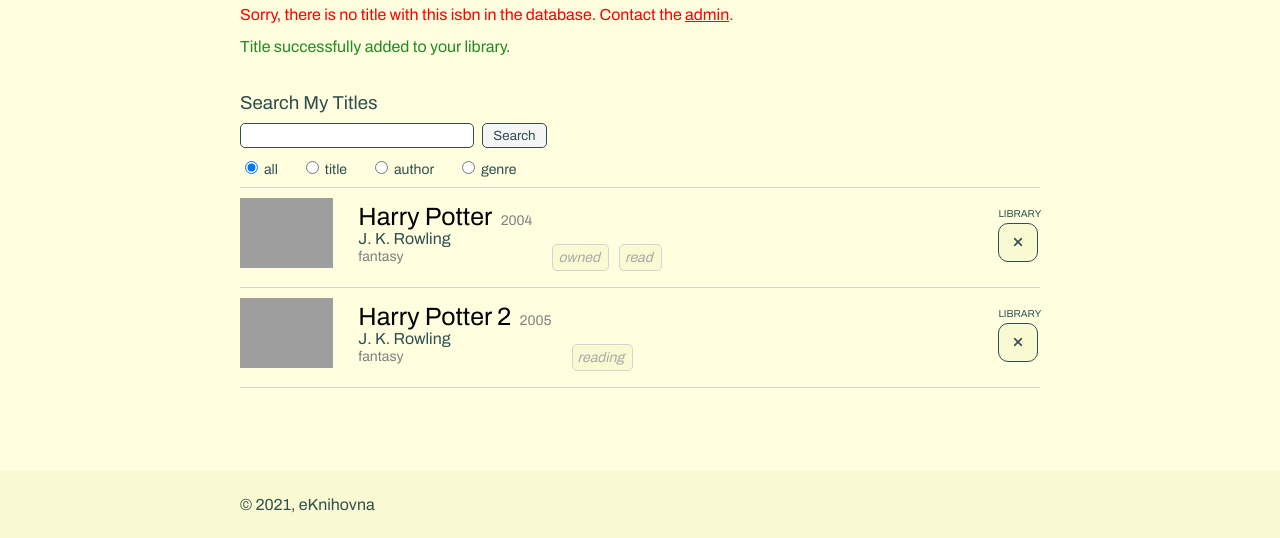
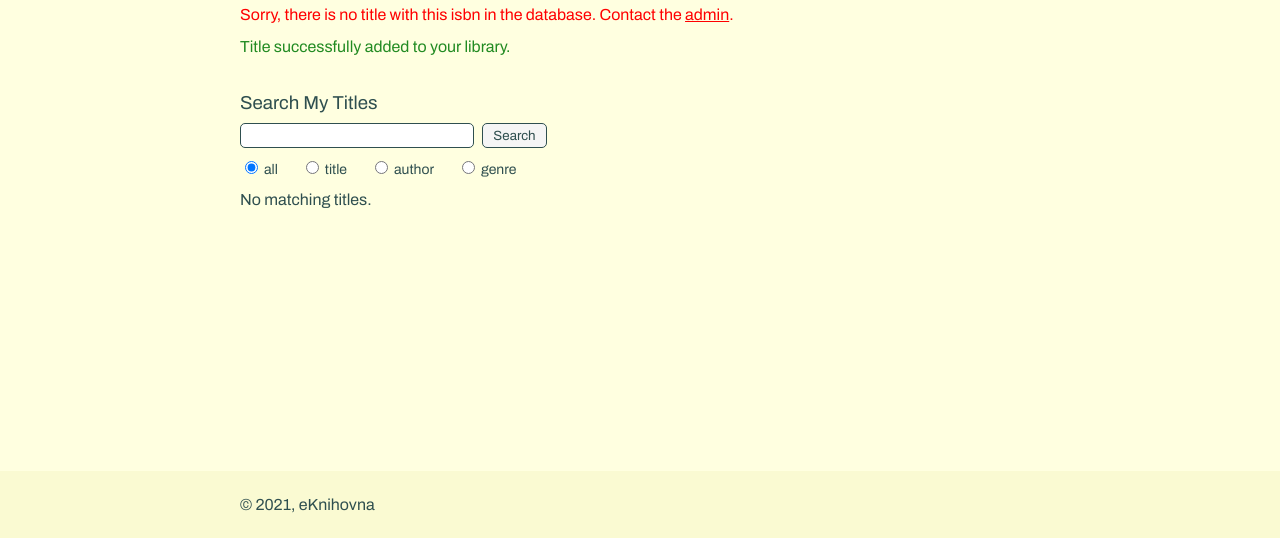
Before and after one commit to Filip-ops/e-knihovna, a Flask app: page /myLibrary/ in a window 1280 px wide. Shown: the part 262-800 px from the top of the page. Run offline with Flask 2, Linux system fonts and the light colour scheme; some libraries are stand-ins or nearby versions; grey boxes are pictures that could not be loaded.

Commit message:
mylibrary

```diff
--- a/flasklib/templates/my_library.html
+++ b/flasklib/templates/my_library.html
@@ -91,24 +91,23 @@
                     </form>
 
                     <div class="list-wrapper">
+                        {% if titles %}
                             <table>
-                            <!-- title item - same ako v author_detail.html + tlacitka -->
+                                {% for title in titles %}
                                 <tr class="list-item">
                                     <td class="list-item-inner">
-                                    <img src="../static/hery.jpg" alt="img" height="70">
+                                        <img src={{title.img}} alt="img" height="70">
                                         <div class="list-item-text">
-                                        <span class="title-name">Harry Potter</span>
-                                        <span class="title-year">2004</span>
+                                            <span class="title-name">{{title.name}}</span>
+                                            <span class="title-year">{{title.release_year}}</span>
                                             <br>
-                                        <span class="title-author">J. K. Rowling</span>
+                                            <span class="title-author">{{title.author.name}}</span>
                                             <br>
-                                        <span class="title-genre">fantasy</span>
+                                            <span class="title-genre">{{title.genre}}</span>
                                         </div>
                                         <div class="list-item-tag-list">
-                                        <span class="tag-item">owned</span>
-                                        <span class="tag-item">read</span>
                                         </div>
-                                    <!-- vzdy tento jeden button -->
+                                        <!-- vdzy tieto 2 tlacitka -->
                                         <div class="list-item-button">
                                             <p>LIBRARY</p>
                                             <!-- on press send post request with remove=title_in_library.title.isbn -->
@@ -123,32 +122,11 @@
                                         </div>
                                     </td>
                                 </tr>
-                            <tr class="list-item">
-                                <td class="list-item-inner">
-                                    <img src="../static/hery2.jpg" alt="img" height="70">
-                                    <div class="list-item-text">
-                                        <span class="title-name">Harry Potter 2</span>
-                                        <span class="title-year">2005</span>
-                                        <br>
-                                        <span class="title-author">J. K. Rowling</span>
-                                        <br>
-                                        <span class="title-genre">fantasy</span>
-                                    </div>
-                                    <div class="list-item-tag-list">
-                                        <span class="tag-item">reading</span>
-                                    </div>
-                                    <div class="list-item-button">
-                                        <p>LIBRARY</p>
-                                        <form method="POST" class="form-button-icon">
-                                            <button name="remove" value="library" class="btn-del">
-                                                <i class="fas fa-times"></i>
-                                                <span class="tooltip">remove</span>
-                                            </button>
-                                        </form>
-                                    </div>
-                                </td>
-                            </tr>
+                                {% endfor %}
                             </table>
+                        {% else %}
+                            <p>No matching titles.</p>
+                        {% endif %}
                     </div>
                 </div>
             </div>
```
Lines whose indentation alone changed are shown as unchanged.
